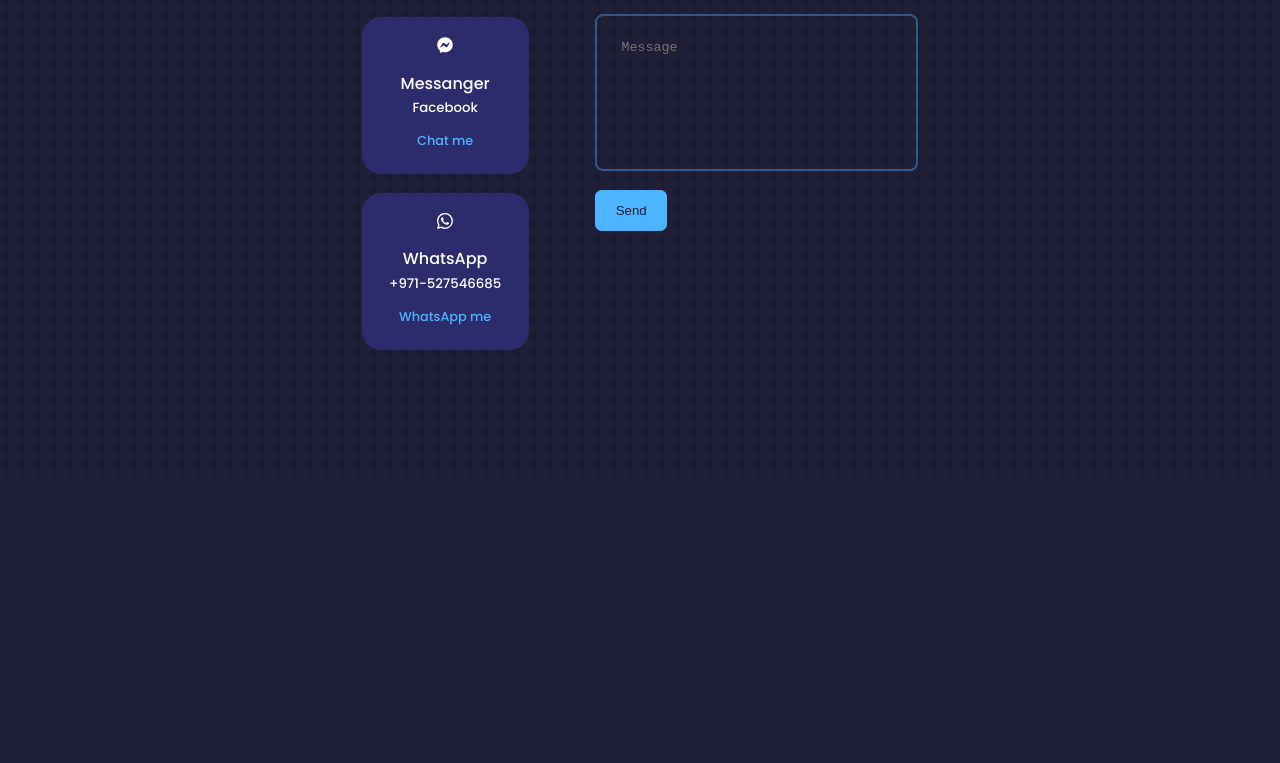
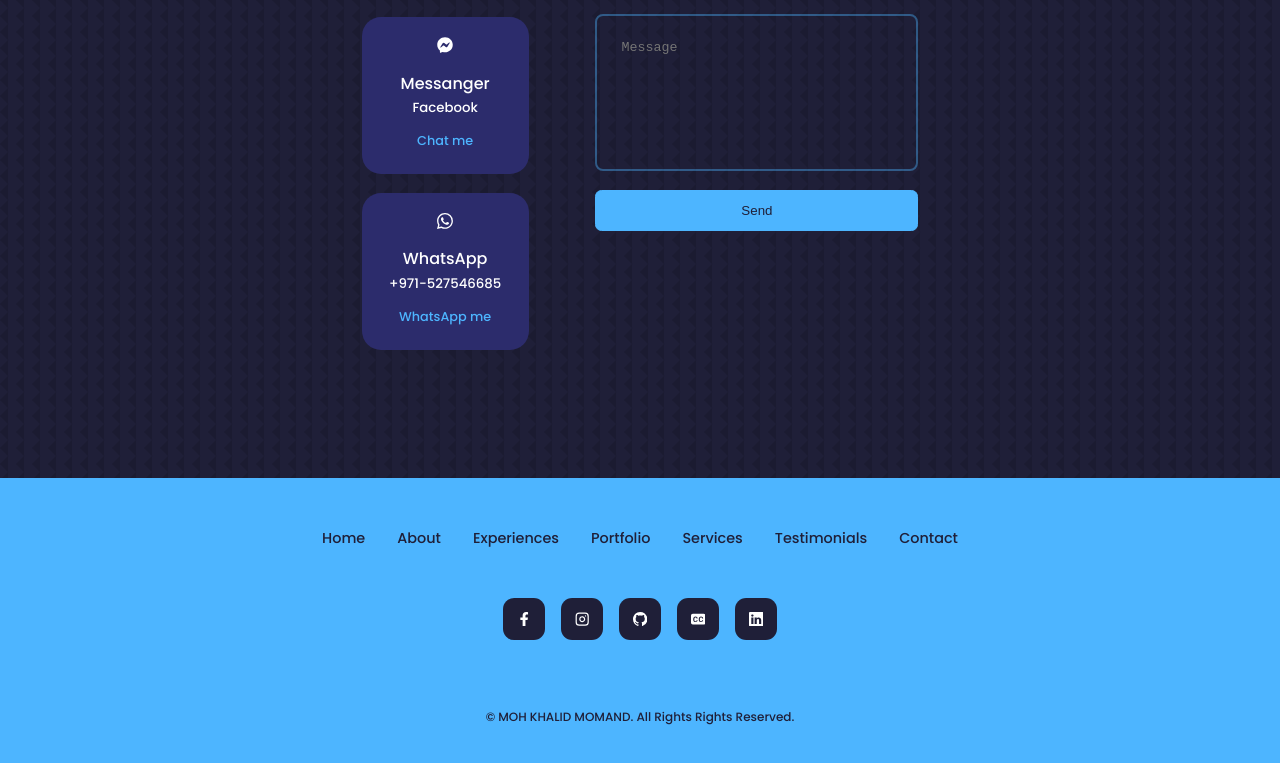
Before and after one commit to firstclick6820/mkm-resume, a React (Create React App) app: page / in a window 1280 px wide. Shown: the part 8072-8835 px from the top of the page. Before the commit the page ends 8550 px from the top, so only its background shows below. Built offline with nearby package versions, Linux system fonts and the light colour scheme; no server answers.

Commit message:
footer section is added

```diff
--- a/src/App.jsx
+++ b/src/App.jsx
@@ -29,6 +29,7 @@ function App() {
 
   return (
 
+    <>
       <div className="container">
         <Header />
         <ScrollUp />
@@ -39,9 +40,11 @@ function App() {
         <Portfolio />
         <Testmonials />
         <Contact />
+      </div>
 
+    <Footer />
 
-    </div>
+    </>
   );
 }
 
--- a/src/components/contact/Contact.jsx
+++ b/src/components/contact/Contact.jsx
@@ -71,7 +71,7 @@ const Contact = () => {
               <input type='email' name='email' placeholder='Email...' required/>
               <textarea name='message' rows="7" placeholder='Message' required></textarea>
 
-              <button type="sumbit" className="btn btn-primary">Send</button>
+              <button type="sumbit" className="btn btn-primary full_width">Send</button>
         </form>
       </div>
 
--- a/src/components/contact/contact.css
+++ b/src/components/contact/contact.css
@@ -61,7 +61,9 @@ input , textarea {
 }
 
 
-
+.full_width {
+    width: 100%;
+}
 
 /* MEDIA QUERY */
 
--- a/src/components/footer/Footer.jsx
+++ b/src/components/footer/Footer.jsx
@@ -1,11 +1,41 @@
 import React from 'react'
 import './footer.css';
 
-
+// import react Icons
+import { FaFacebookF } from 'react-icons/fa';
+import { FiInstagram } from 'react-icons/fi';
+import { BsLinkedin } from 'react-icons/bs';
+import { BsGithub } from 'react-icons/bs';
+import { BsFillBadgeCcFill } from 'react-icons/bs';
 
 const Footer = () => {
   return (
-    <div>Footer</div>
+    <>
+    <footer>
+        <ul className="footer__permalinks">
+          <li><a href="#home">Home</a></li>
+          <li><a href="#about">About</a></li>
+          <li><a href="#experience">Experiences</a></li>
+          <li><a href="#portfolio">Portfolio</a></li>
+          <li><a href="#services">Services</a></li>
+          <li><a href="#testnimonials">Testimonials</a></li>
+          <li><a href="#contact">Contact</a></li>
+        </ul>
+
+        <div className="footer__socials">
+          <a href="https://www.facebook.com/mohkhalidmomand"><FaFacebookF /></a>
+          <a href="https://www.instagram.com/momand.khalid/"><FiInstagram /></a>
+          <a href="https://github.com/firstclick6820"><BsGithub /></a>
+          <a href="https://www.credly.com/users/mohammad-khalid-momand"><BsFillBadgeCcFill /></a>
+          <a href="https://www.linkedin.com/in/khalidmomand/"><BsLinkedin /></a>
+        </div>
+
+
+        <div className="footer__copywrite">
+          <small>&copy; MOH KHALID MOMAND. All Rights Rights Reserved.</small>
+        </div>
+    </footer>
+    </>
   )
 }
 
--- a/src/components/footer/footer.css
+++ b/src/components/footer/footer.css
@@ -0,0 +1,69 @@
+footer {
+    background: var(--color-primary);
+    padding: 3rem 0;
+    text-align: center;
+    font-size: 0.9rem;
+    margin-top: 7rem;
+    width: 100%;
+    padding-bottom: 5rem;
+}
+
+
+footer a {
+    color: var(--color-bg);
+
+}
+
+
+.footer__permalinks {
+    display: flex;
+    flex-wrap: wrap;
+    justify-content: center;
+    gap:2rem;
+    margin: 0 auto 3rem;
+    cursor: pointer;
+
+}
+
+.footer__socials {
+    display: flex;
+    justify-content: center;
+    gap:1rem;
+    margin-bottom: 4rem;
+}
+
+.footer__socials a {
+    background: var(--color-bg);
+    color: var(--color-white);
+    padding: 0.8rem;
+    border-radius: 0.7rem;
+    display: flex;
+    border: 1px solid transparent;
+
+}
+
+.footer__socials a:hover {
+    background: transparent;
+    color: var(--color-bg);
+    padding: 0.8rem;
+    border-color: var(--color-bg);
+
+}
+
+.footer__copywrite {
+    margin-bottom: 4rem;
+    color: var(--color-bg)
+}
+
+
+
+@media  screen and (max-width:600px) {
+    .footer__permalinks {
+        flex-direction: column;
+        gap: 1.5rem;
+    }
+    .footer__socials {
+        margin-bottom: 2.6rem;
+    }
+
+}
```
Lines whose indentation alone changed are shown as unchanged.
